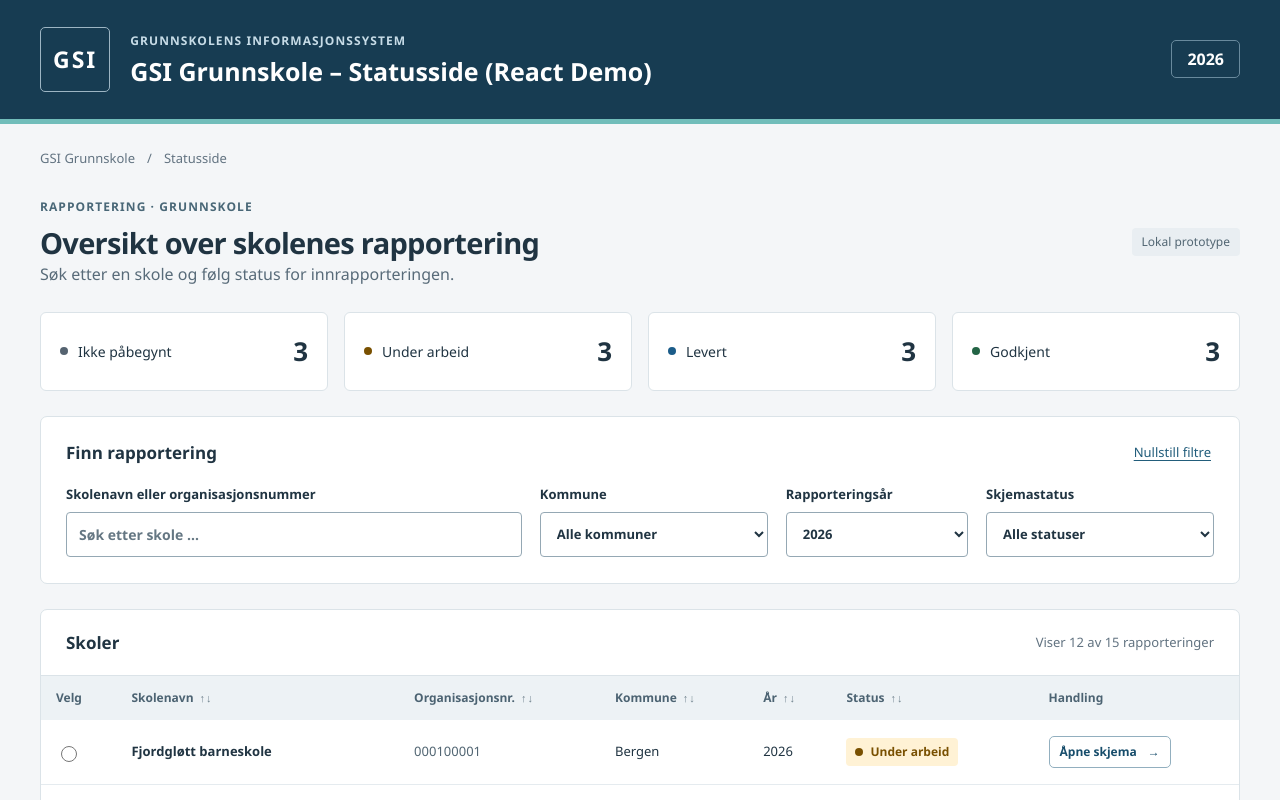
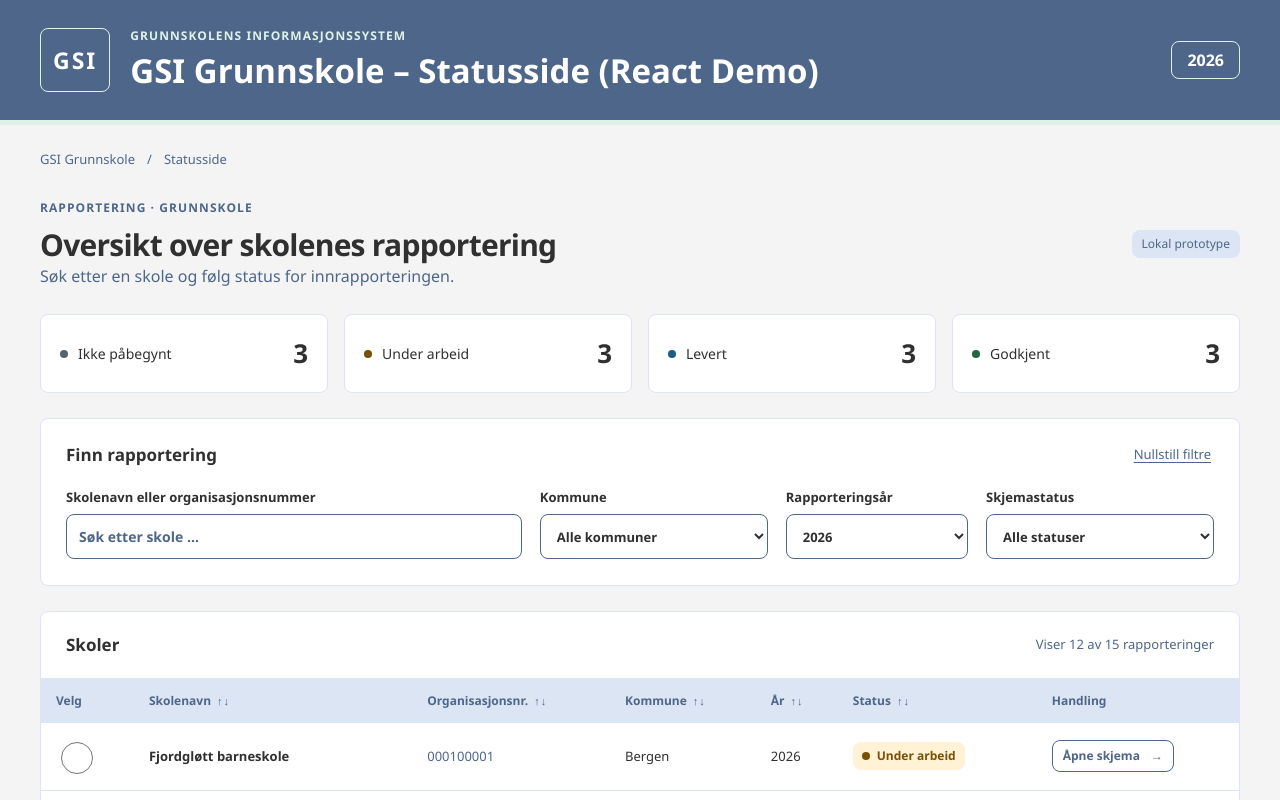
Before and after one commit to arnoldteeuwenTieto/ReactDemo, a React (Vite) app: page / in a window 1280 px wide. Shown: the top 800 px of the page. Built offline with nearby package versions, Linux system fonts and the light colour scheme.

Commit message:
Apply Power Apps design system to GSI React demo

```diff
--- a/src/App.css
+++ b/src/App.css
@@ -1,74 +1,74 @@
-.skip-link { position: absolute; top: -100px; left: 20px; background: white; padding: 12px; z-index: 10; color: #143e58; }
+.skip-link { position: absolute; top: -100px; left: 20px; background: var(--surface); padding: 12px; z-index: 10; color: var(--action); }
 .skip-link:focus { top: 12px; }
-.site-header { background: #173c52; color: white; border-bottom: 5px solid #71bdba; }
+.site-header { background: var(--header-background); color: var(--surface); border-bottom: 5px solid var(--header-accent); }
 .header-inner { max-width: 1440px; margin: auto; padding: 27px 40px; display: flex; align-items: center; gap: 20px; }
-.brand-mark { border: 1px solid #9db5c3; border-radius: 5px; font-size: 23px; letter-spacing: 2px; font-weight: 700; padding: 14px 12px; }
-.eyebrow { font-size: 12px; font-weight: 600; letter-spacing: .09em; text-transform: uppercase; }
-.site-header .eyebrow { color: #c7dce7; margin-bottom: 5px; }
-h1 { font-size: 25px; font-weight: 600; line-height: 1.3; }
-.year-chip { margin-left: auto; border: 1px solid #698a9d; padding: 6px 15px; border-radius: 5px; font-weight: 600; }
+.brand-mark { border: 1px solid var(--header-accent); border-radius: var(--size-border-radius); font-size: 23px; letter-spacing: 2px; font-weight: 700; padding: 14px 12px; }
+.eyebrow { font-size: var(--size-standard-text); font-weight: 600; letter-spacing: .09em; text-transform: uppercase; }
+.site-header .eyebrow { color: var(--header-accent); margin-bottom: 5px; }
+h1 { font-size: var(--size-h1-display); font-weight: 600; line-height: 1.3; }
+.year-chip { margin-left: auto; border: 1px solid var(--header-accent); padding: 6px 15px; border-radius: var(--size-border-radius); font-weight: 600; }
 .page { max-width: 1440px; margin: auto; padding: 0 40px; }
-.breadcrumb { display: flex; gap: 12px; color: #627381; font-size: 13px; padding: 25px 0 30px; }
+.breadcrumb { display: flex; gap: 12px; color: var(--text-muted); font-size: 13px; padding: 25px 0 30px; }
 .page-heading { display: flex; justify-content: space-between; align-items: center; gap: 20px; margin-bottom: 26px; }
-.page-heading .eyebrow { color: #496777; margin-bottom: 8px; }
-h2 { font-size: 29px; font-weight: 600; line-height: 1.3; margin-bottom: 10px; letter-spacing: -.025em; }
-.page-heading p:not(.eyebrow) { color: #586b79; }
-.prototype-label { color: #526673; background: #e9eef2; border-radius: 4px; padding: 5px 10px; font-size: 12px; white-space: nowrap; }
+.page-heading .eyebrow { color: var(--text-muted); margin-bottom: 8px; }
+h2 { font-size: var(--size-h2-headline); font-weight: 600; line-height: 1.3; margin-bottom: 10px; letter-spacing: -.025em; }
+.page-heading p:not(.eyebrow) { color: var(--text-muted); }
+.prototype-label { color: var(--text-muted); background: var(--subtle-background); border-radius: var(--size-border-radius); padding: 5px 10px; font-size: var(--size-standard-text); white-space: nowrap; }
 .summary-grid { display: grid; grid-template-columns: repeat(4, 1fr); gap: 16px; margin-bottom: 25px; }
-.summary-card { display: flex; align-items: center; gap: 10px; background: white; border: 1px solid #dbe3e8; padding: 19px; border-radius: 6px; font-size: 14px; }
+.summary-card { display: flex; align-items: center; gap: 10px; background: var(--surface); border: 1px solid var(--panel-border); padding: 19px; border-radius: var(--size-border-radius); font-size: 14px; }
 .summary-card strong { margin-left: auto; font-size: 26px; font-weight: 600; }
 .status-dot { width: 8px; height: 8px; flex-shrink: 0; border-radius: 50%; background: currentColor; display: inline-block; }
-.status-0 { color: #556370; }
-.status-1 { color: #795000; }
-.status-2 { color: #1b5c89; }
-.status-3 { color: #236445; }
-.filter-panel, .table-panel, .introduction-panel { background: white; border: 1px solid #dbe3e8; border-radius: 7px; }
+.status-0 { color: var(--status-0-text); }
+.status-1 { color: var(--status-1-text); }
+.status-2 { color: var(--status-2-text); }
+.status-3 { color: var(--status-3-text); }
+.filter-panel, .table-panel, .introduction-panel { background: var(--surface); border: 1px solid var(--panel-border); border-radius: var(--size-border-radius); }
 .filter-panel { padding: 23px 25px 26px; margin-bottom: 25px; }
 .filter-heading, .table-heading { display: flex; justify-content: space-between; align-items: center; gap: 15px; }
 h3 { font-size: 17px; font-weight: 600; }
-.text-button { border: 0; background: transparent; color: #225d7b; text-decoration: underline; text-underline-offset: 3px; padding: 3px; font-size: 13px; }
+.text-button { border: 0; background: transparent; color: var(--action); text-decoration: underline; text-underline-offset: 3px; padding: 3px; font-size: 13px; }
 .filter-grid { display: grid; grid-template-columns: 2fr 1fr .8fr 1fr; gap: 18px; margin-top: 20px; }
 label { display: flex; flex-direction: column; gap: 7px; font-size: 13px; font-weight: 600; }
-input[type='search'], select { width: 100%; min-width: 0; min-height: 45px; border: 1px solid #95a8b4; border-radius: 4px; background: white; color: #203442; padding: 10px 12px; font-size: 14px; }
-input::placeholder { color: #657783; }
-.table-heading { padding: 20px 25px; border-bottom: 1px solid #dbe3e8; }
-.table-heading p { font-size: 13px; color: #627381; }
-.table-scroll { overflow-x: auto; border-radius: 0 0 7px 7px; }
+input[type='search'], select { width: 100%; min-width: 0; min-height: 45px; border: 1px solid var(--control-border); border-radius: var(--size-border-radius); background: var(--surface); color: var(--text); padding: 10px 12px; font-size: 14px; }
+input::placeholder { color: var(--text-muted); }
+.table-heading { padding: 20px 25px; border-bottom: 1px solid var(--panel-border); }
+.table-heading p { font-size: 13px; color: var(--text-muted); }
+.table-scroll { overflow-x: auto; border-radius: 0 0 var(--size-border-radius) var(--size-border-radius); }
 table { border-collapse: collapse; width: 100%; text-align: left; font-size: 13px; white-space: nowrap; }
-thead { background: #edf2f5; }
-thead th { font-size: 12px; color: #4c6372; font-weight: 600; padding: 13px 15px; }
+thead { background: var(--subtle-background); }
+thead th { font-size: var(--size-standard-text); color: var(--text-muted); font-weight: 600; padding: 13px 15px; }
 thead th.sortable-header { padding: 0; }
 .sort-button { display: flex; align-items: center; gap: 6px; width: 100%; padding: 13px 15px; border: 0; background: transparent; color: inherit; font: inherit; text-align: left; white-space: nowrap; cursor: pointer; }
-.sort-button:hover { background: #dfe9ef; }
-.sort-button:focus-visible { outline: 2px solid #215d78; outline-offset: -3px; }
-.sort-arrows { display: inline-flex; gap: 1px; color: #71838e; font-size: 11px; }
-.sort-arrows .active { color: #173c52; font-weight: 800; text-decoration: underline; text-underline-offset: 2px; }
-td, tbody th { padding: 16px 15px; border-bottom: 1px solid #e5ebef; }
+.sort-button:hover { background: var(--subtle-background); }
+.sort-button:focus-visible { outline: 2px solid var(--action); outline-offset: -3px; }
+.sort-arrows { display: inline-flex; gap: 1px; color: var(--text-muted); font-size: 11px; }
+.sort-arrows .active { color: var(--header-background); font-weight: 800; text-decoration: underline; text-underline-offset: 2px; }
+td, tbody th { padding: 16px 15px; border-bottom: 1px solid var(--panel-border); }
 tbody th { font-weight: 600; }
 tr:last-child td, tr:last-child th { border-bottom: 0; }
 tbody tr { cursor: pointer; }
-tbody tr:hover { background: #f5f9fb; }
-tbody tr.selected-row { background: #e7f2f5; }
-input[type='radio'] { accent-color: #215d78; width: 16px; height: 16px; vertical-align: middle; cursor: pointer; }
-.organization-number { font-variant-numeric: tabular-nums; color: #526673; }
-.status-badge { display: inline-flex; align-items: center; gap: 7px; border-radius: 4px; padding: 5px 9px; font-size: 12px; font-weight: 600; white-space: nowrap; }
-.status-badge.status-0 { background: #edf0f2; }
-.status-badge.status-1 { background: #fff2d5; }
-.status-badge.status-2 { background: #e8f2fa; }
-.status-badge.status-3 { background: #e5f3eb; }
-.open-button { border: 1px solid #92afbf; padding: 6px 10px; background: white; color: #174d6b; font-size: 12px; font-weight: 600; white-space: nowrap; }
+tbody tr:hover { background: var(--hover-background); }
+tbody tr.selected-row { background: var(--selected-background); }
+input[type='radio'] { accent-color: var(--action); width: var(--size-radiobutton); height: var(--size-radiobutton); vertical-align: middle; cursor: pointer; }
+.organization-number { font-variant-numeric: tabular-nums; color: var(--text-muted); }
+.status-badge { display: inline-flex; align-items: center; gap: 7px; border-radius: var(--size-border-radius); padding: 5px 9px; font-size: var(--size-standard-text); font-weight: 600; white-space: nowrap; }
+.status-badge.status-0 { background: var(--status-0-background); }
+.status-badge.status-1 { background: var(--status-1-background); }
+.status-badge.status-2 { background: var(--status-2-background); }
+.status-badge.status-3 { background: var(--status-3-background); }
+.open-button { border: 1px solid var(--control-border); padding: 6px 10px; background: var(--surface); color: var(--action); font-size: var(--size-standard-text); font-weight: 600; white-space: nowrap; }
 .open-button span { margin-left: 8px; }
-.open-button:hover { background: #173c52; color: white; border-color: #173c52; }
-.empty-state { text-align: center; padding: 45px 20px; color: #526673; }
-.empty-state h4 { margin-bottom: 8px; color: #203442; }
-.page-footer { padding: 28px 0 35px; color: #627381; font-size: 12px; }
-.back-button { border: 0; background: transparent; color: #225d7b; padding: 5px 0; margin-bottom: 24px; }
+.open-button:hover { background: var(--header-background); color: var(--surface); border-color: var(--header-background); }
+.empty-state { text-align: center; padding: 45px 20px; color: var(--text-muted); }
+.empty-state h4 { margin-bottom: 8px; color: var(--text); }
+.page-footer { padding: 28px 0 35px; color: var(--text-muted); font-size: var(--size-standard-text); }
+.back-button { border: 0; background: transparent; color: var(--action); padding: 5px 0; margin-bottom: 24px; }
 .back-button span { margin-right: 7px; }
 .introduction-panel { padding: 30px; }
 .school-details { display: grid; grid-template-columns: repeat(2, 1fr); gap: 25px; margin: 25px 0 30px; }
-dt { color: #627381; font-size: 13px; margin-bottom: 5px; }
+dt { color: var(--text-muted); font-size: 13px; margin-bottom: 5px; }
 dd { margin: 0; font-weight: 600; }
-.intro-copy { border-top: 1px solid #dbe3e8; padding-top: 25px; }
-.intro-copy p { max-width: 760px; margin-top: 14px; color: #526673; }
+.intro-copy { border-top: 1px solid var(--panel-border); padding-top: 25px; }
+.intro-copy p { max-width: 760px; margin-top: 14px; color: var(--text-muted); }
 @media (max-width: 1100px) { .filter-grid { grid-template-columns: repeat(3, 1fr); } .search-field { grid-column: 1 / -1; } .summary-card { padding: 15px; gap: 7px; } }
 @media (max-width: 720px) { .header-inner { padding: 22px 20px; gap: 12px; flex-wrap: wrap; } h1 { font-size: 20px; } .brand-mark { font-size: 17px; padding: 10px 8px; } .header-inner > div:nth-child(2) { flex: 1; } .site-header .eyebrow { font-size: 10px; } .year-chip { font-size: 13px; padding: 3px 9px; } .page { padding: 0 18px; } .breadcrumb { padding: 20px 0; } h2 { font-size: 25px; } .page-heading { align-items: flex-start; flex-direction: column; gap: 12px; } .summary-grid { grid-template-columns: repeat(2, 1fr); gap: 10px; } .filter-panel { padding: 20px 16px; } .filter-grid { grid-template-columns: 1fr; gap: 16px; } .search-field { grid-column: auto; } .table-heading { padding: 18px 16px; } .introduction-panel { padding: 22px 18px; } .school-details { grid-template-columns: 1fr; } }
--- a/src/index.css
+++ b/src/index.css
@@ -1,8 +1,11 @@
-:root { font-family: 'Segoe UI', system-ui, sans-serif; color: #203442; background: #f4f6f8; font-synthesis: none; text-rendering: optimizeLegibility; -webkit-font-smoothing: antialiased; -moz-osx-font-smoothing: grayscale; font-size: 16px; line-height: 1.5; }
+:root { font-family: var(--font-body); color: var(--text); background: var(--page-background); font-synthesis: none; text-rendering: optimizeLegibility; -webkit-font-smoothing: antialiased; -moz-osx-font-smoothing: grayscale; font-size: 16px; line-height: 1.5; }
 * { box-sizing: border-box; }
 body { margin: 0; min-width: 320px; }
 button, input, select { font: inherit; }
-button { cursor: pointer; border-radius: 5px; }
-:focus-visible { outline: 3px solid #a94d00; outline-offset: 3px; }
+button { cursor: pointer; border-radius: var(--size-button-border-radius); }
+:focus-visible { outline: 3px solid var(--focus); outline-offset: 3px; }
 h1, h2, h3, h4, p { margin: 0; }
 .visually-hidden { position: absolute; width: 1px; height: 1px; padding: 0; margin: -1px; overflow: hidden; clip-path: inset(50%); white-space: nowrap; border: 0; }
+
+h1, h2, h3, h4 { font-family: var(--font-heading); }
+input[type="checkbox"] { width: var(--size-checkbox); height: var(--size-checkbox); accent-color: var(--action); }
--- a/src/main.tsx
+++ b/src/main.tsx
@@ -1,6 +1,7 @@
 import React from 'react'
 import ReactDOM from 'react-dom/client'
 import App from './App'
+import './styles/theme.css'
 import './index.css'
 
 ReactDOM.createRoot(
--- /dev/null
+++ b/src/styles/theme.css
@@ -0,0 +1,51 @@
+/* Exact Power Apps values. */
+:root {
+  --farge-morkgra: #303030;
+  --farge-spm-kantlinje: #DCE5F3;
+  --farge-udirgronn: #DEF2E7;
+  --farge-stalblaa: #BAC6D8;
+  --farge-stalblaa01: #DCE5F3;
+  --farge-stalblaa04: #4E6689;
+  --farge-lysegraa01: #C2C2C2;
+  --farge-lysegraa02: #F4F4F4;
+  --farge-gronn01: #DEF2E7;
+  --farge-gronn02: #BAE1CC;
+  --farge-fersken01: #F8E7E0;
+  --farge-fersken04: #9D5038;
+  --farge-kontrollfill: #F8E7E0;
+  --farge-kontrollboks: #F8E7E0;
+  --size-h2-headline: 30px;
+  --size-h1-display: 33px;
+  --size-standard-text: 12px;
+  --size-modern-standard-text: 13.044px;
+  --font-size-statusside: 10px;
+  --size-radiobutton: 32px;
+  --size-checkbox: 32px;
+  --size-border-radius: 8px;
+  --size-button-border-radius: 8px;
+  --font-body: 'Segoe UI', sans-serif;
+  --font-heading: 'Segoe UI', sans-serif;
+
+  /* Provisional demo roles. White and status colors are extensions. */
+  --surface: #FFFFFF;
+  --text: var(--farge-morkgra);
+  --text-muted: var(--farge-stalblaa04);
+  --page-background: var(--farge-lysegraa02);
+  --panel-border: var(--farge-spm-kantlinje);
+  --control-border: var(--farge-stalblaa04);
+  --action: var(--farge-stalblaa04);
+  --focus: var(--farge-fersken04);
+  --header-background: var(--farge-stalblaa04);
+  --header-accent: var(--farge-udirgronn);
+  --subtle-background: var(--farge-stalblaa01);
+  --hover-background: var(--farge-lysegraa02);
+  --selected-background: var(--farge-gronn01);
+  --status-0-text: #556370;
+  --status-0-background: #edf0f2;
+  --status-1-text: #795000;
+  --status-1-background: #fff2d5;
+  --status-2-text: #1b5c89;
+  --status-2-background: #e8f2fa;
+  --status-3-text: #236445;
+  --status-3-background: #e5f3eb;
+}
```
Also changed, not shown: 1 other file (tests, documents, lock files or other folders).
